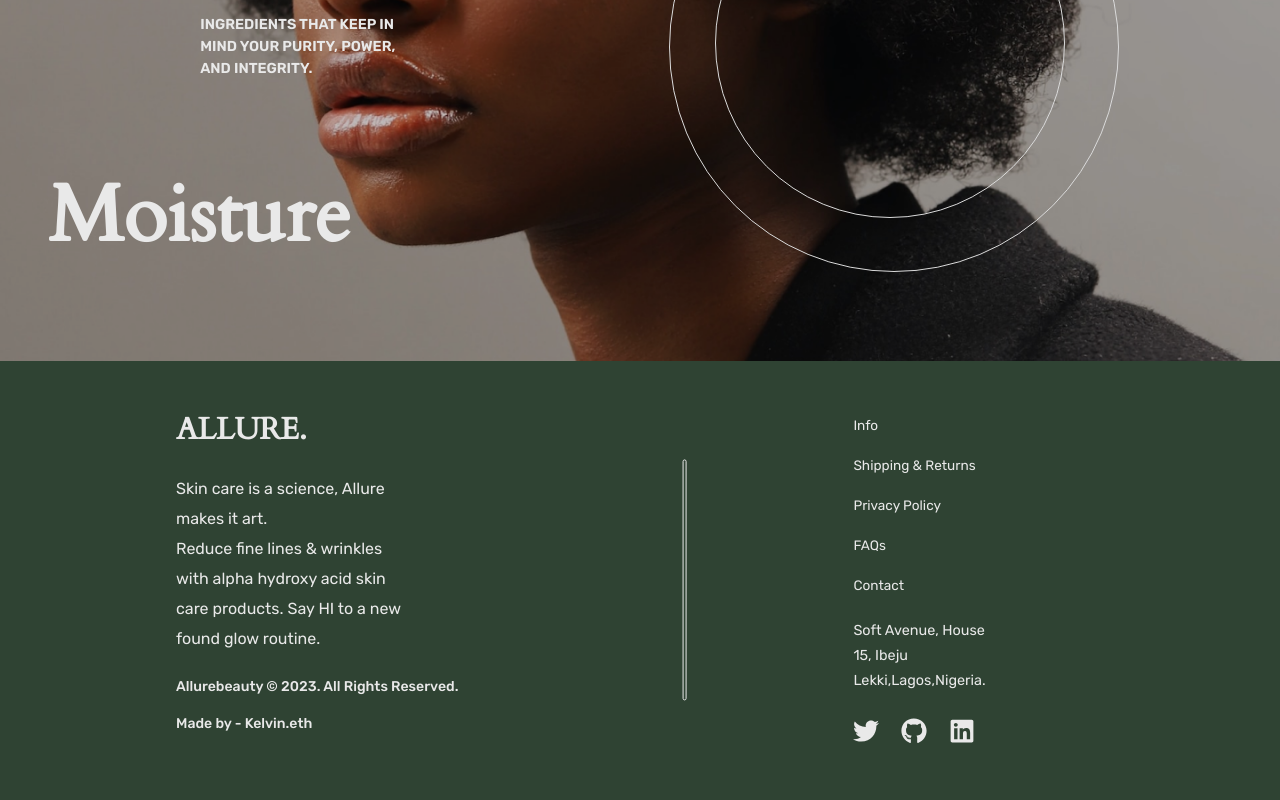
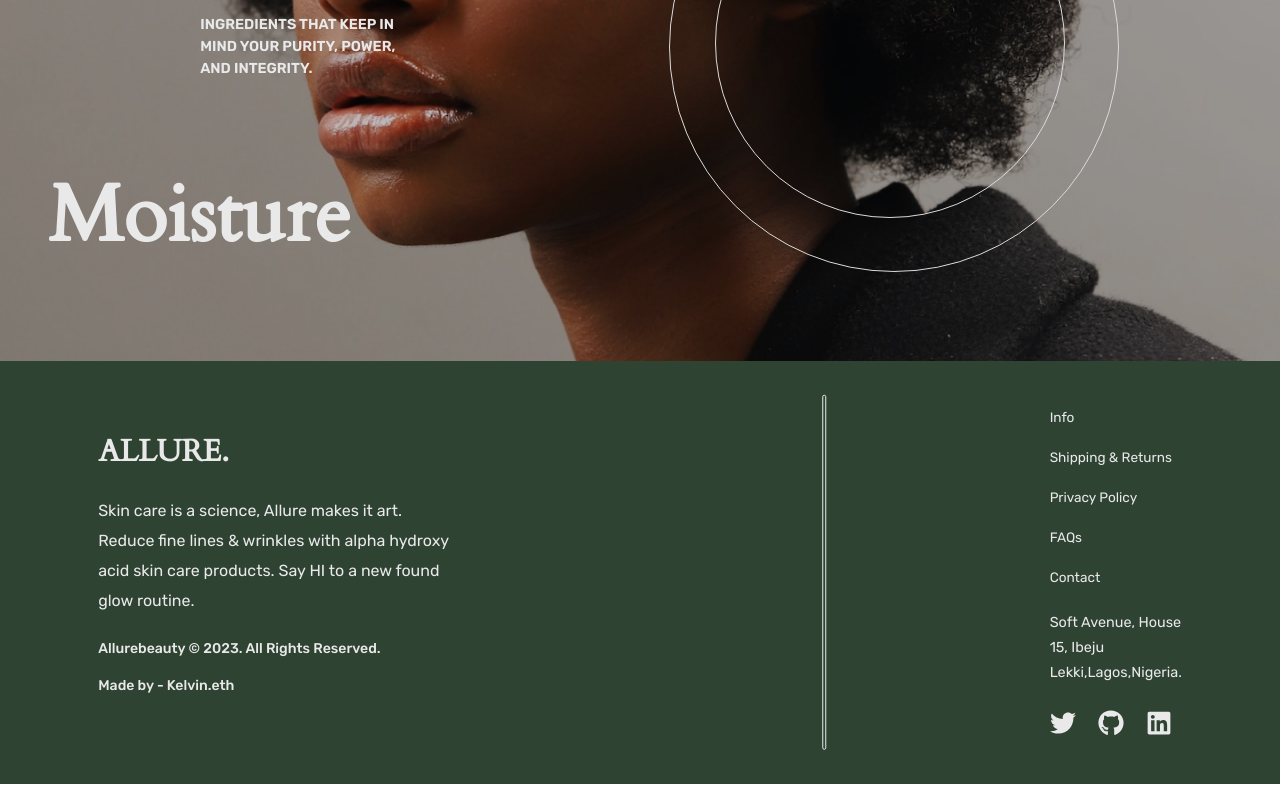
Before and after one commit to Kel-VinTech/Allure-ecommerce, a React (Vite) app: page / in a window 1280 px wide. Shown: the part 2627-3427 px from the top of the page. Built offline with nearby package versions, Linux system fonts and the light colour scheme.

Commit message:
made changes

```diff
--- a/src/scss/Footer.scss
+++ b/src/scss/Footer.scss
@@ -3,6 +3,10 @@ footer{
     width: 100%;
     color: #E9E9E9;
     position: relative;
+}
+
+img{
+    max-width: 100%;
 }
 
 .foot_1{
@@ -34,9 +38,6 @@ footer{
     font-weight: 600;
     align-self: center;
     line-height: 20px;
-}
-img{
-    max-width: 100%;
 }
 
 .line{
@@ -96,7 +97,6 @@ margin-bottom: 24px;
     padding: 1px 0;
     width: 100%;
     background: none;
-    margin: 3rem 0;
 }
 
 .foot_links{
@@ -165,18 +165,20 @@ and (max-width:1600px){
         height: 350px;
         margin: 10px;
     }
+
     .foot_container{
-        width: 90%;
+        margin: 0 auto;
         display: flex;
         justify-content: center;
+        align-items: center;
+        align-self: center;
+        padding: 0 0.8rem;
     }
     .foot_2_content{
         display: flex;
         justify-content: center;
         align-items: center;
-        align-self: center;
-        gap:0;
-        padding: 0 8rem;
+
     }
     .foot_2 .text{
         width: 85%;
--- a/src/scss/Hero.scss
+++ b/src/scss/Hero.scss
@@ -142,7 +142,7 @@ nav{
 // media queries
 
 @media screen
- and (min-width:768px)
+ and (min-width:550px)
 and (max-width:1024px) {
     section{
         max-width: 100%;
--- a/src/scss/Main.scss
+++ b/src/scss/Main.scss
@@ -222,7 +222,7 @@ font-weight: 400;
 
 
 @media screen
- and (min-width:768px)
+ and (min-width:550px)
 and (max-width:1024px) {
   .main {
     max-width: 100%;
@@ -363,9 +363,6 @@ and (max-width:1600px){
     flex-direction: row;
   }
   .direction_icons{
-    // display: flex;
-    // justify-items: last baseline;
-    // align-items: center;
     border-radius: 50px;
     font-size: 40px;
     float: right;
```
Also changed, not shown: src/components/FooterContent.jsx (indentation only).
